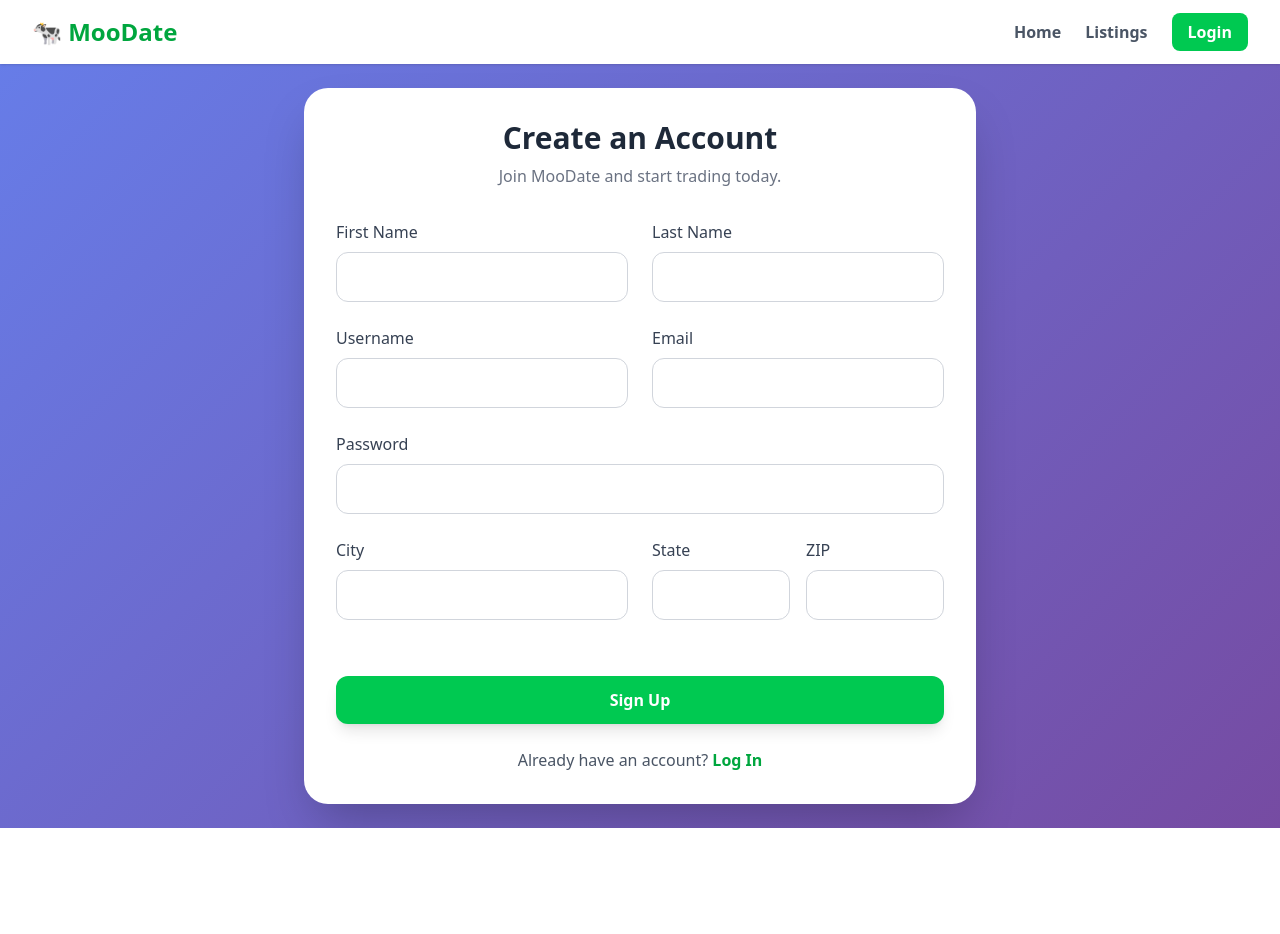
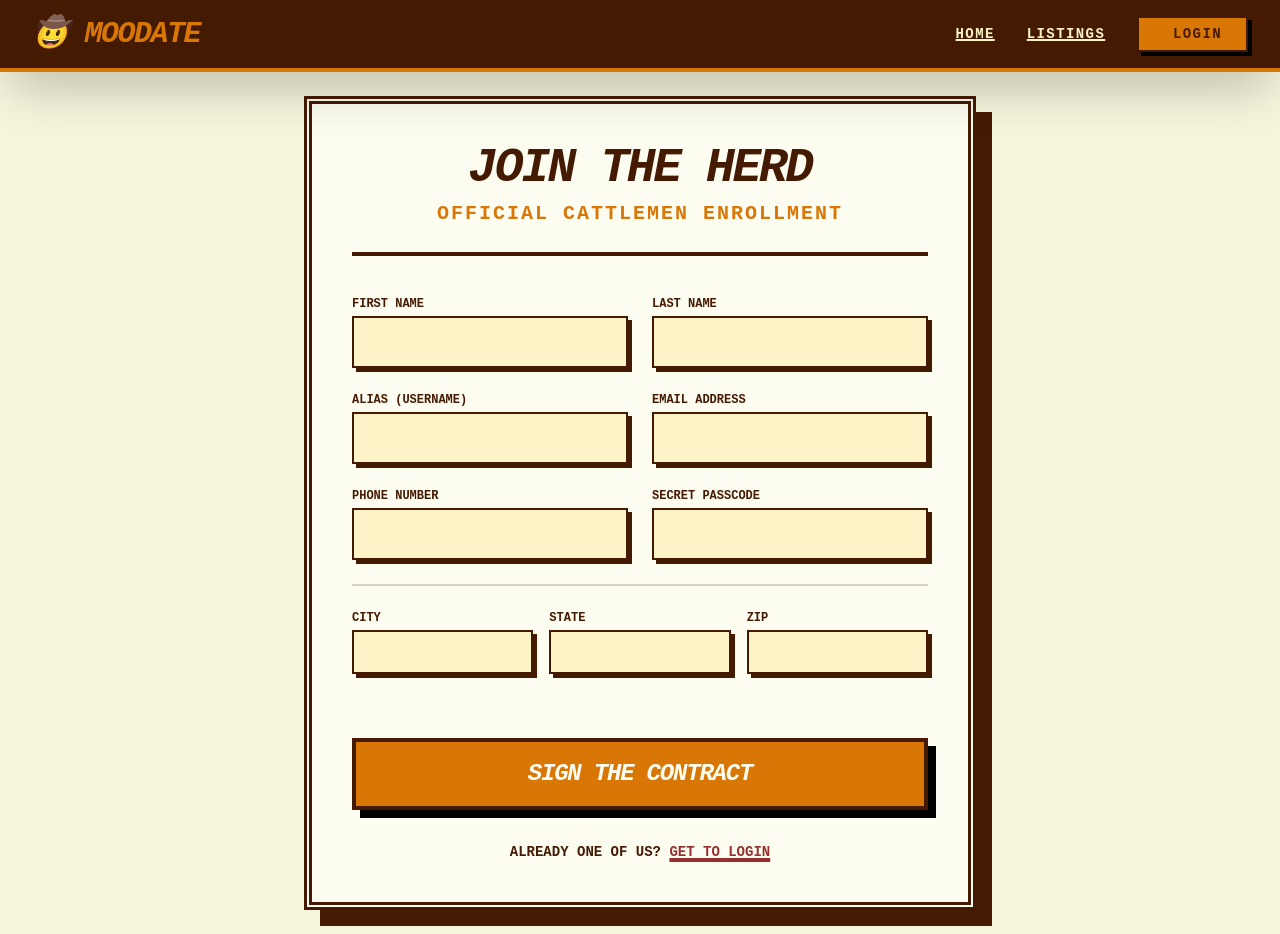
Before and after one commit to fanitarantsopoulou/moodate-marketplace, a Vue app in the folder moodate-frontend/: page /register in a window 1280 px wide. Before the commit the page ends 828 px from the top, so only its background shows below. Built offline with nearby package versions, Linux system fonts and the light colour scheme.

Commit message:
Modify styling - 80s rancher / cowboy style

```diff
--- a/moodate-frontend/src/App.vue
+++ b/moodate-frontend/src/App.vue
@@ -3,12 +3,16 @@
 
 <template>
   <div class="flex flex-col min-h-screen">
-    <nav class="bg-white px-8 py-4 flex justify-between items-center shadow-sm relative z-50">
-      <div class="text-2xl font-bold text-green-600">🐄 MooDate</div>
-      <div class="space-x-6 font-semibold text-gray-600">
-        <router-link to="/" class="hover:text-green-500">Home</router-link>
-        <router-link to="/listings" class="hover:text-green-500">Listings</router-link>
-        <router-link to="/login" class="bg-green-500 text-white px-4 py-2 rounded-lg hover:bg-green-600 transition">Login</router-link>
+    <nav class="bg-[#451a03] border-b-4 border-[#d97706] px-8 py-4 flex justify-between items-center shadow-2xl relative z-50">
+      <div class="text-3xl font-black text-[#d97706] tracking-tighter uppercase italic">
+        🤠 MooDate
+      </div>
+      <div class="space-x-8 font-bold text-[#fef3c7] uppercase text-sm tracking-widest">
+        <router-link to="/" class="hover:text-orange-400 transition underline decoration-2">Home</router-link>
+        <router-link to="/listings" class="hover:text-orange-400 transition underline decoration-2">Listings</router-link>
+        <router-link to="/login" class="bg-[#d97706] text-[#451a03] px-6 py-2 rounded-none border-2 border-[#451a03] hover:bg-orange-500 transition shadow-[4px_4px_0px_0px_rgba(0,0,0,1)]">
+          Login
+        </router-link>
       </div>
     </nav>
 
--- a/moodate-frontend/src/style.css
+++ b/moodate-frontend/src/style.css
@@ -1,8 +1,19 @@
 @import "tailwindcss";
+
+@theme {
+  /* Let's define some custom "Cowboy" colors */
+  --color-dusty-orange: #d97706;
+  --color-western-brown: #451a03;
+  --color-desert-sand: #fef3c7;
+}
 
 body {
   margin: 0;
   min-height: 100vh;
-  background: linear-gradient(135deg, #667eea 0%, #764ba2 100%);
-  font-family: system-ui, -apple-system, sans-serif;
+  /* Retro paper/sand texture color */
+  background-color: #f5f5dc;
+  /* Adding a subtle grain/retro feel if you want later, but for now: */
+  background-image: radial-gradient(#d1d1b8 0.5px, transparent 0.5px);
+  background-size: 20px 20px;
+  font-family: 'Courier New', Courier, monospace; /* Rugged typewriter feel */
 }
--- a/moodate-frontend/src/views/LoginView.vue
+++ b/moodate-frontend/src/views/LoginView.vue
@@ -7,61 +7,68 @@ const email = ref('')
 const password = ref('')
 
 const handleLogin = () => {
-  // Προς το παρόν δεν έχουμε backend, οπότε απλά τυπώνουμε τα στοιχεία στην κονσόλα.
-  // Όταν με το καλό συνδέσουμε τη Java, εδώ θα μπει το HTTP POST request (πχ. axios.post)
-  console.log('Login attempt with:', email.value, password.value)
-
-  // Προσομοιώνουμε ένα επιτυχές login στέλνοντας τον χρήστη πίσω στην αρχική σελίδα
+  console.log('Authenticating Cowboy:', email.value)
+  // Προσομοίωση login
   router.push('/')
 }
 </script>
 
 <template>
-  <main class="flex-1 flex justify-center items-center p-4">
-    <div class="bg-white p-8 rounded-3xl shadow-2xl w-full max-w-md">
+  <main class="flex-1 flex justify-center items-center p-6">
+    <div class="bg-[#fdfcf0] border-8 border-double border-[#451a03] p-10 shadow-[16px_16px_0px_0px_rgba(69,26,3,1)] w-full max-w-md relative">
 
-      <div class="text-center mb-8">
-        <h1 class="text-3xl font-bold text-gray-800">Welcome Back</h1>
-        <p class="text-gray-500 mt-2">Log in to find the perfect match for your herd.</p>
+      <div class="absolute -top-6 -right-6 bg-[#963030] text-[#fdfcf0] px-4 py-2 border-4 border-[#451a03] font-black uppercase -rotate-12 shadow-lg">
+        Verified
       </div>
 
-      <form @submit.prevent="handleLogin" class="space-y-6">
+      <div class="text-center mb-10">
+        <h1 class="text-5xl font-black text-[#451a03] uppercase tracking-tighter italic leading-none">
+          Identification
+        </h1>
+        <p class="text-[#d97706] font-bold text-sm uppercase tracking-[0.2em] mt-3 border-t-2 border-[#d97706]/30 pt-2">
+          Authorized Personnel Only
+        </p>
+      </div>
 
-        <div>
-          <label class="block text-gray-700 font-medium mb-2" for="email">Email</label>
+      <form @submit.prevent="handleLogin" class="space-y-8">
+
+        <div class="relative">
+          <label class="block text-[#451a03] font-black uppercase text-xs mb-1 ml-1">Member Email</label>
           <input
             v-model="email"
             type="email"
-            id="email"
-            class="w-full px-4 py-3 rounded-xl border border-gray-300 focus:border-green-500 focus:ring-2 focus:ring-green-200 outline-none transition"
-            placeholder="farmer@example.com"
+            placeholder="COWBOY@RANGE.COM"
+            class="w-full bg-[#fef3c7] border-4 border-[#451a03] px-4 py-4 rounded-none outline-none font-black text-[#451a03] placeholder-[#451a03]/20 shadow-[6px_6px_0px_0px_rgba(69,26,3,1)] focus:translate-x-1 focus:translate-y-1 focus:shadow-none transition-all"
             required
           >
         </div>
 
-        <div>
-          <label class="block text-gray-700 font-medium mb-2" for="password">Password</label>
+        <div class="relative">
+          <label class="block text-[#451a03] font-black uppercase text-xs mb-1 ml-1">Secret Code</label>
           <input
             v-model="password"
             type="password"
-            id="password"
-            class="w-full px-4 py-3 rounded-xl border border-gray-300 focus:border-green-500 focus:ring-2 focus:ring-green-200 outline-none transition"
             placeholder="••••••••"
+            class="w-full bg-[#fef3c7] border-4 border-[#451a03] px-4 py-4 rounded-none outline-none font-black text-[#451a03] placeholder-[#451a03]/20 shadow-[6px_6px_0px_0px_rgba(69,26,3,1)] focus:translate-x-1 focus:translate-y-1 focus:shadow-none transition-all"
             required
           >
         </div>
 
         <button
           type="submit"
-          class="w-full bg-green-500 text-white font-bold py-3 rounded-xl shadow-lg hover:bg-green-600 hover:-translate-y-0.5 transition transform"
+          class="w-full bg-[#2f855a] text-[#fdfcf0] border-4 border-[#451a03] py-5 rounded-none font-black text-2xl uppercase italic tracking-tighter hover:bg-green-800 transition shadow-[8px_8px_0px_0px_rgba(0,0,0,1)] active:translate-y-2 active:shadow-none"
         >
-          Log In
+          Enter the Saloon
         </button>
       </form>
 
-      <div class="mt-6 text-center text-gray-600">
-        Don't have an account?
-        <router-link to="/register" class="text-green-600 font-bold hover:underline">Register</router-link>
+      <div class="mt-10 pt-6 border-t-2 border-dashed border-[#451a03]/30 text-center">
+        <p class="text-[#451a03] font-bold uppercase text-xs tracking-widest">
+          New to the county?
+          <router-link to="/register" class="text-[#d97706] block mt-2 text-lg underline decoration-4 underline-offset-4 hover:text-orange-700">
+            Sign the Enrollment
+          </router-link>
+        </p>
       </div>
 
     </div>
--- a/moodate-frontend/src/views/RegisterView.vue
+++ b/moodate-frontend/src/views/RegisterView.vue
@@ -10,6 +10,7 @@ const form = ref({
     lastName: '',
     username: '',
     email: '',
+    phone: '',
     password: '',
     city: '',
     state: '',
@@ -27,68 +28,63 @@ const handleRegister = () => {
 
 <template>
   <main class="flex-1 flex justify-center items-center p-6">
-    <div class="bg-white p-8 rounded-3xl shadow-2xl w-full max-w-2xl">
+    <div class="bg-[#fdfcf0] border-8 border-double border-[#451a03] p-10 shadow-[16px_16px_0px_0px_rgba(69,26,3,1)] w-full max-w-2xl">
 
-      <div class="text-center mb-8">
-        <h1 class="text-3xl font-bold text-gray-800">Create an Account</h1>
-        <p class="text-gray-500 mt-2">Join MooDate and start trading today.</p>
+      <div class="text-center mb-10 border-b-4 border-[#451a03] pb-6">
+        <h1 class="text-5xl font-black text-[#451a03] uppercase tracking-tighter italic">
+          Join the Herd
+        </h1>
+        <p class="text-[#d97706] font-bold text-xl uppercase tracking-widest mt-2">
+          Official Cattlemen Enrollment
+        </p>
       </div>
 
       <form @submit.prevent="handleRegister" class="space-y-6">
-
         <div class="grid grid-cols-1 md:grid-cols-2 gap-6">
 
-          <div>
-            <label class="block text-gray-700 font-medium mb-2">First Name</label>
-            <input v-model="form.firstName" type="text" class="w-full px-4 py-3 rounded-xl border border-gray-300 focus:border-green-500 focus:ring-2 focus:ring-green-200 outline-none transition" required>
+          <div v-for="(label, key) in {
+            firstName: 'First Name',
+            lastName: 'Last Name',
+            username: 'Alias (Username)',
+            email: 'Email Address',
+            phone: 'Phone Number',
+            password: 'Secret Passcode'
+          }" :key="key" :class="key === 'password' ? 'md:col-span-1' : ''">
+            <label class="block text-[#451a03] font-black uppercase text-xs mb-1">{{ label }}</label>
+            <input
+              v-model="form[key]"
+              :type="key === 'password' ? 'password' : (key === 'email' ? 'email' : 'text')"
+              class="w-full bg-[#fef3c7] border-2 border-[#451a03] px-4 py-3 rounded-none focus:bg-white outline-none font-bold text-[#451a03] placeholder-[#451a03]/30 shadow-[4px_4px_0px_0px_rgba(69,26,3,1)] transition"
+              required
+            >
           </div>
 
-          <div>
-            <label class="block text-gray-700 font-medium mb-2">Last Name</label>
-            <input v-model="form.lastName" type="text" class="w-full px-4 py-3 rounded-xl border border-gray-300 focus:border-green-500 focus:ring-2 focus:ring-green-200 outline-none transition" required>
-          </div>
-
-          <div>
-            <label class="block text-gray-700 font-medium mb-2">Username</label>
-            <input v-model="form.username" type="text" class="w-full px-4 py-3 rounded-xl border border-gray-300 focus:border-green-500 focus:ring-2 focus:ring-green-200 outline-none transition" required>
-          </div>
-
-          <div>
-            <label class="block text-gray-700 font-medium mb-2">Email</label>
-            <input v-model="form.email" type="email" class="w-full px-4 py-3 rounded-xl border border-gray-300 focus:border-green-500 focus:ring-2 focus:ring-green-200 outline-none transition" required>
-          </div>
-
-          <div class="md:col-span-2">
-            <label class="block text-gray-700 font-medium mb-2">Password</label>
-            <input v-model="form.password" type="password" class="w-full px-4 py-3 rounded-xl border border-gray-300 focus:border-green-500 focus:ring-2 focus:ring-green-200 outline-none transition" required>
-          </div>
-
-          <div>
-            <label class="block text-gray-700 font-medium mb-2">City</label>
-            <input v-model="form.city" type="text" class="w-full px-4 py-3 rounded-xl border border-gray-300 focus:border-green-500 focus:ring-2 focus:ring-green-200 outline-none transition" required>
-          </div>
-
-          <div class="grid grid-cols-2 gap-4">
-            <div>
-              <label class="block text-gray-700 font-medium mb-2">State</label>
-              <input v-model="form.state" type="text" class="w-full px-4 py-3 rounded-xl border border-gray-300 focus:border-green-500 focus:ring-2 focus:ring-green-200 outline-none transition" required>
+          <div class="md:col-span-2 grid grid-cols-3 gap-4 border-t-2 border-[#451a03]/20 pt-6">
+            <div class="col-span-1">
+              <label class="block text-[#451a03] font-black uppercase text-xs mb-1">City</label>
+              <input v-model="form.city" type="text" class="w-full bg-[#fef3c7] border-2 border-[#451a03] px-4 py-2 rounded-none outline-none font-bold shadow-[4px_4px_0px_0px_rgba(69,26,3,1)]" required>
             </div>
             <div>
-              <label class="block text-gray-700 font-medium mb-2">ZIP</label>
-              <input v-model="form.zip" type="text" class="w-full px-4 py-3 rounded-xl border border-gray-300 focus:border-green-500 focus:ring-2 focus:ring-green-200 outline-none transition" required>
+              <label class="block text-[#451a03] font-black uppercase text-xs mb-1">State</label>
+              <input v-model="form.state" type="text" class="w-full bg-[#fef3c7] border-2 border-[#451a03] px-4 py-2 rounded-none outline-none font-bold shadow-[4px_4px_0px_0px_rgba(69,26,3,1)]" required>
+            </div>
+            <div>
+              <label class="block text-[#451a03] font-black uppercase text-xs mb-1">ZIP</label>
+              <input v-model="form.zip" type="text" class="w-full bg-[#fef3c7] border-2 border-[#451a03] px-4 py-2 rounded-none outline-none font-bold shadow-[4px_4px_0px_0px_rgba(69,26,3,1)]" required>
+            </div>
           </div>
         </div>
 
-        </div>
-
-        <button type="submit" class="w-full mt-8 bg-green-500 text-white font-bold py-3 rounded-xl shadow-lg hover:bg-green-600 hover:-translate-y-0.5 transition transform">
-          Sign Up
+        <button type="submit" class="w-full mt-10 bg-[#d97706] text-[#fdfcf0] border-4 border-[#451a03] py-4 rounded-none font-black text-2xl uppercase italic tracking-tighter hover:bg-orange-600 transition shadow-[8px_8px_0px_0px_rgba(0,0,0,1)] active:translate-y-1 active:shadow-none">
+          Sign the Contract
         </button>
       </form>
 
-      <div class="mt-6 text-center text-gray-600">
-        Already have an account?
-        <router-link to="/login" class="text-green-600 font-bold hover:underline">Log In</router-link>
+      <div class="mt-8 text-center">
+        <p class="text-[#451a03] font-bold uppercase text-sm">
+          Already one of us?
+          <router-link to="/login" class="text-[#963030] underline decoration-4 hover:text-red-700">Get to Login</router-link>
+        </p>
       </div>
 
     </div>
```
Also changed, not shown: moodate-frontend/src/components/CowCard.vue (+25 -13 lines), moodate-frontend/src/views/HomeView.vue (+12 -4 lines). Lines whose indentation alone changed are shown as unchanged.
